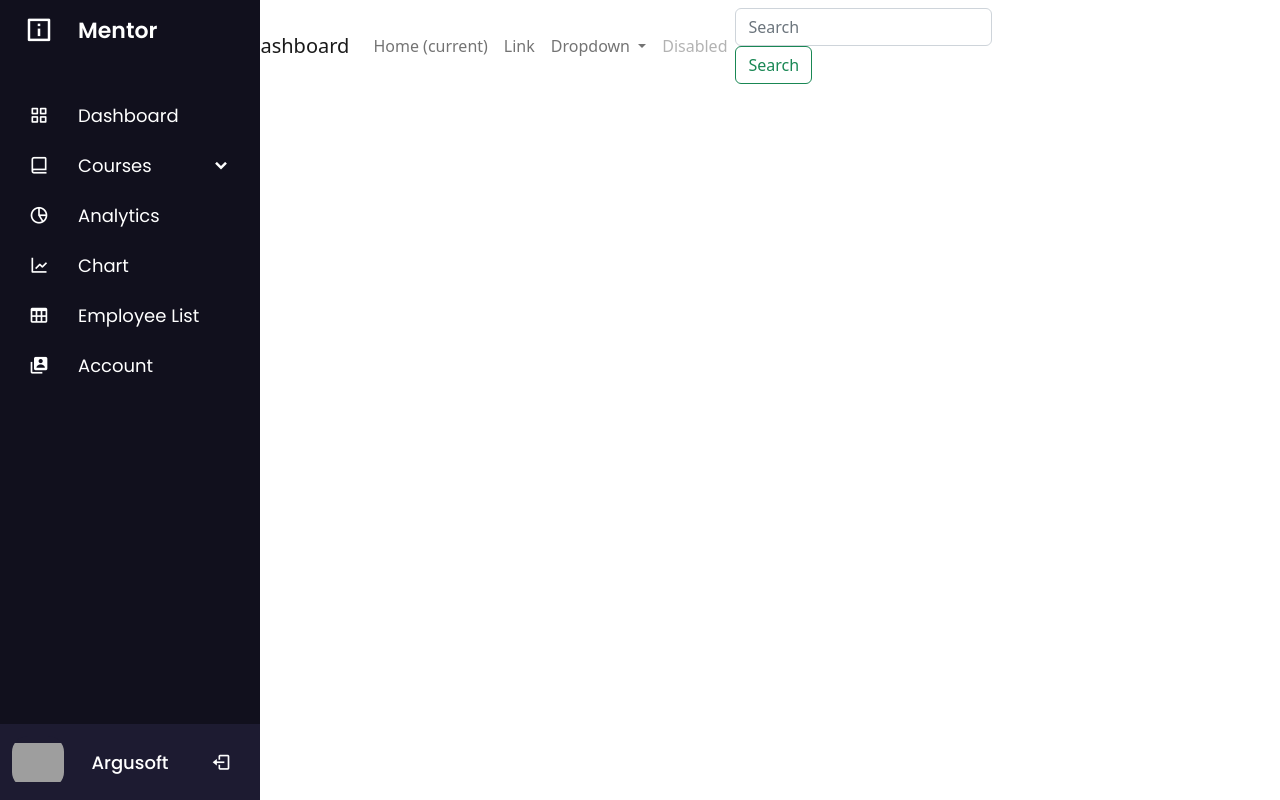
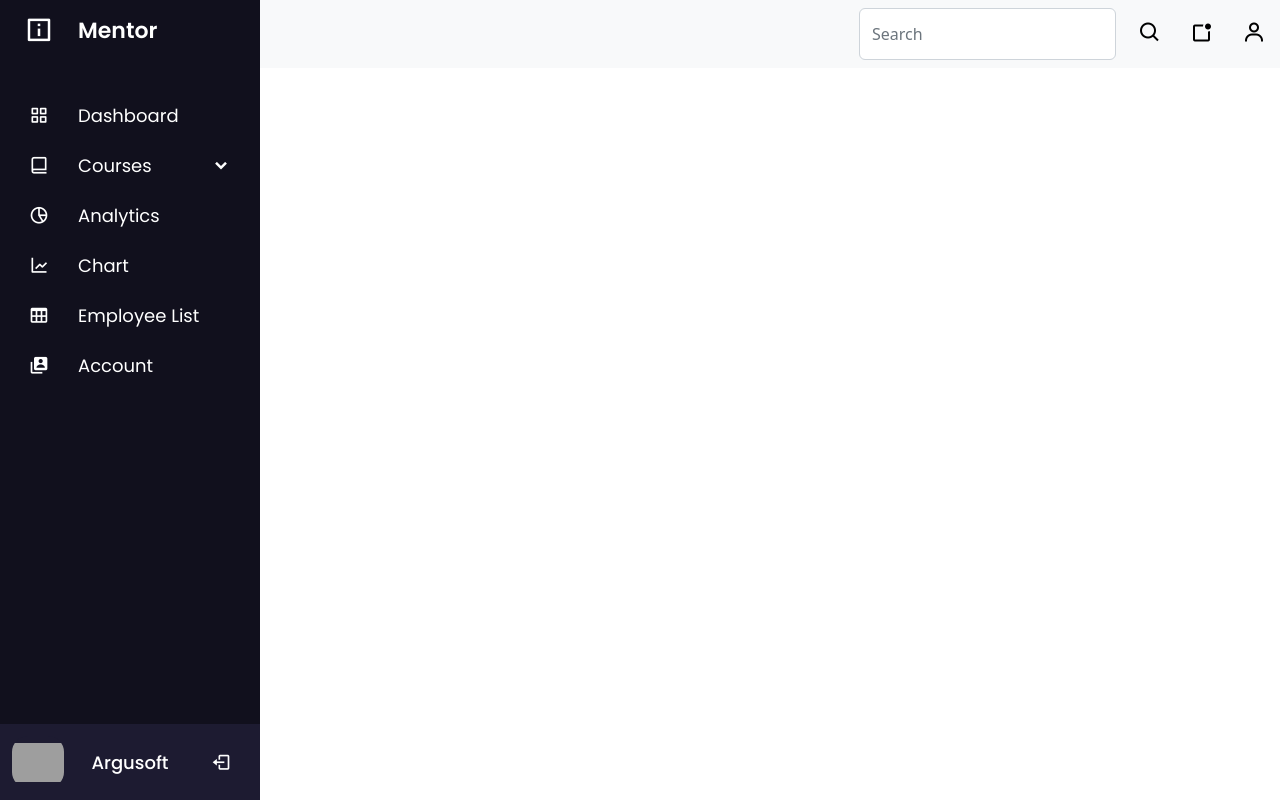
Before and after one commit to sushant-argusoft/InternManagementSystem, an Angular app in the folder Frontend/: page /admin/dashboard in a window 1280 px wide. Built offline with nearby package versions, Linux system fonts and the light colour scheme; grey boxes are pictures that could not be loaded.

Commit message:
added navbar and updated buttons

```diff
--- a/Frontend/src/app/app.component.html
+++ b/Frontend/src/app/app.component.html
@@ -1,4 +1,11 @@
-<div style="display:flex;">
+
 <app-header></app-header>
-<router-outlet [ngStyle]="{'margin-left':'48px'}"></router-outlet>
-</div>
+
+
+
+    <div class="row  bg-light" style="margin-left: 30px;">
+
+
+       <router-outlet></router-outlet>
+
+    </div>
--- a/Frontend/src/app/header/header.component.css
+++ b/Frontend/src/app/header/header.component.css
@@ -256,3 +256,6 @@
     left: 0;
   }
 }
+.container{
+  padding: 0px !important;
+}
--- a/Frontend/src/app/shared/navbar/navbar.component.css
+++ b/Frontend/src/app/shared/navbar/navbar.component.css
@@ -0,0 +1,37 @@
+.navbar-right {
+    float: right!important;
+    margin-right: 0px;
+}
+
+.btn-raised {
+    transition: box-shadow .4s cubic-bezier(.25, .8, .25, 1), transform .4s cubic-bezier(.25, .8, .25, 1);
+    box-shadow: 0 2px 5px 0 rgba(0, 0, 0, .26)
+}
+.btn-raised:not([disabled]):active,
+.btn-raised:not([disabled]):focus,
+.btn-raised:not([disabled]):hover {
+    box-shadow: 0 4px 8px 0 rgba(0, 0, 0, .4);
+    transform: translate3d(0, -1px, 0)
+}
+.btn-pri{
+    font-size: 24px;
+    height: 36px;
+    min-width: 36px;
+    width: 36px;
+    padding: 0;
+    overflow: hidden;
+    position: relative;
+    line-height: 36px;
+    background-color: transparent !important;
+    border: none;
+    border-radius: 10px;
+    color: #000000;
+
+}
+.btn-pri:hover{
+    box-shadow: 0 4px 8px 0 rgba(0, 0, 0, .4);
+    transform: translate3d(0, -1px, 0);
+}
+.imp.ng-touched{
+    border: 1px solid rgba(0, 0, 0, .4) !important;
+}
--- a/Frontend/src/app/shared/navbar/navbar.component.html
+++ b/Frontend/src/app/shared/navbar/navbar.component.html
@@ -1,44 +1,13 @@
-<nav class="navbar navbar-expand-lg navbar-light">
-    <div class="navbar-header">
-        <button type="button" class="navbar-toggle" data-toggle="collapse" (click)="sidebarToggle()">
-            <span class="sr-only">Toggle navigation</span>
-            <span class="icon-bar"></span>
-            <span class="icon-bar"></span>
-            <span class="icon-bar"></span>
+<nav class="navbar justify-content-between">
+    <a class="navbar-brand">{{header}}</a>
+    <form class="d-flex form-inline">
+        <input class="form-control mx-2 mr-sm-2 imp" type="search" placeholder="Search" aria-label="Search">
+        <button class="btn-pri mx-2 my-2" type="submit">
+            <i class="bx bx-search"></i>
         </button>
-
-        <a class="navbar-brand" routerLinkActive="/">{{header}}</a>
-    </div>
-        <button class="navbar-toggler" type="button" data-toggle="collapse" data-target="#navbarSupportedContent" aria-controls="navbarSupportedContent" aria-expanded="false" aria-label="Toggle navigation">
-            <span class="navbar-toggler-icon"></span>
-    </button>
-
-    <div class="collapse navbar-collapse" id="navbarSupportedContent">
-      <ul class="navbar-nav mr-auto">
-        <li class="nav-item active">
-          <a class="nav-link" href="#">Home <span class="sr-only">(current)</span></a>
-        </li>
-        <li class="nav-item">
-          <a class="nav-link" href="#">Link</a>
-        </li>
-        <li class="nav-item dropdown">
-          <a class="nav-link dropdown-toggle" routerLinkActive="/" id="navbarDropdown" role="button" data-toggle="dropdown" aria-haspopup="true" aria-expanded="false">
-            Dropdown
-          </a>
-          <div class="dropdown-menu" aria-labelledby="navbarDropdown">
-            <a class="dropdown-item" href="#">Action</a>
-            <a class="dropdown-item" href="#">Another action</a>
-            <div class="dropdown-divider"></div>
-            <a class="dropdown-item" href="#">Something else here</a>
-          </div>
-        </li>
-        <li class="nav-item">
-          <a class="nav-link disabled" href="#">Disabled</a>
-        </li>
-      </ul>
-      <form class="form-inline my-2 my-lg-0">
-        <input class="form-control mr-sm-2" type="search" placeholder="Search" aria-label="Search">
-        <button class="btn btn-outline-success my-2 my-sm-0" type="submit">Search</button>
-      </form>
-    </div>
-  </nav>
+        <button class="btn-pri mx-2 my-2" type="submit">
+            <i class="bx bx-notification"></i></button>
+        <button class=" btn-pri mx-2 my-2" type="submit">
+            <i class="bx bx-user"></i></button>
+    </form>
+</nav>
--- a/Frontend/src/app/shared/navbar/navbar.component.ts
+++ b/Frontend/src/app/shared/navbar/navbar.component.ts
@@ -12,6 +12,7 @@ constructor(private router : Router,private route: ActivatedRoute){}
   ngOnInit(): void {
     this.header = this.route.snapshot.routeConfig.path;
     this.header = this.header.charAt(0).toUpperCase()+ this.header.slice(1);
+    console.log(window.innerWidth);
   }
 sidebarToggle(){}
 
--- a/Frontend/src/index.html
+++ b/Frontend/src/index.html
@@ -8,6 +8,7 @@
   <link rel="icon" type="image/x-icon" href="favicon.ico">
   <link href='https://unpkg.com/boxicons@2.0.7/css/boxicons.min.css' rel='stylesheet'>
 
+
 </head>
 <body>
   <app-root></app-root>
--- a/Frontend/src/styles.css
+++ b/Frontend/src/styles.css
@@ -1,2 +1,5 @@
 /* You can add global styles to this file, and also import other style files */
 /* Google Fonts Import Link */
+html{
+    overflow-x: hidden;
+}
```
